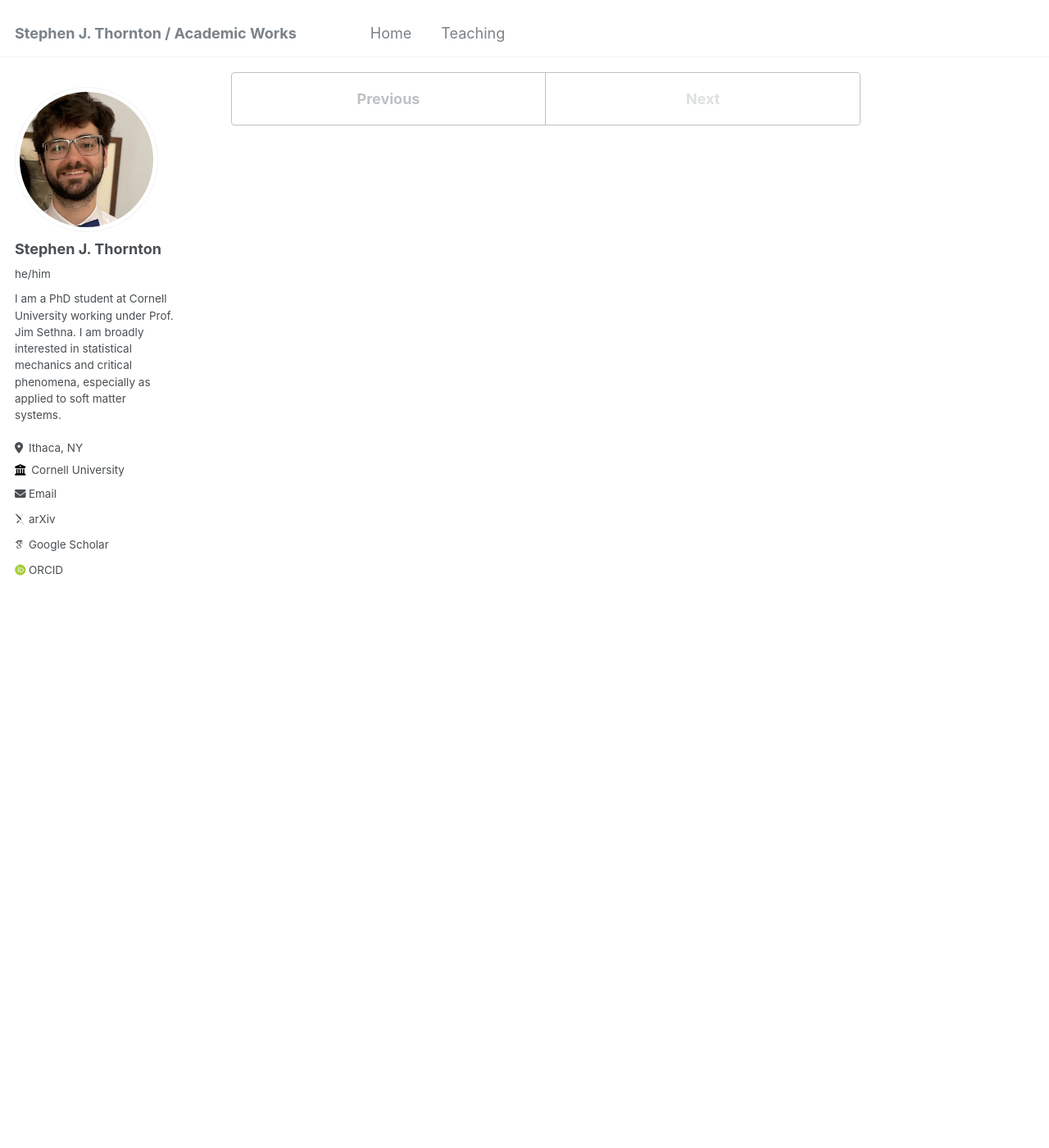
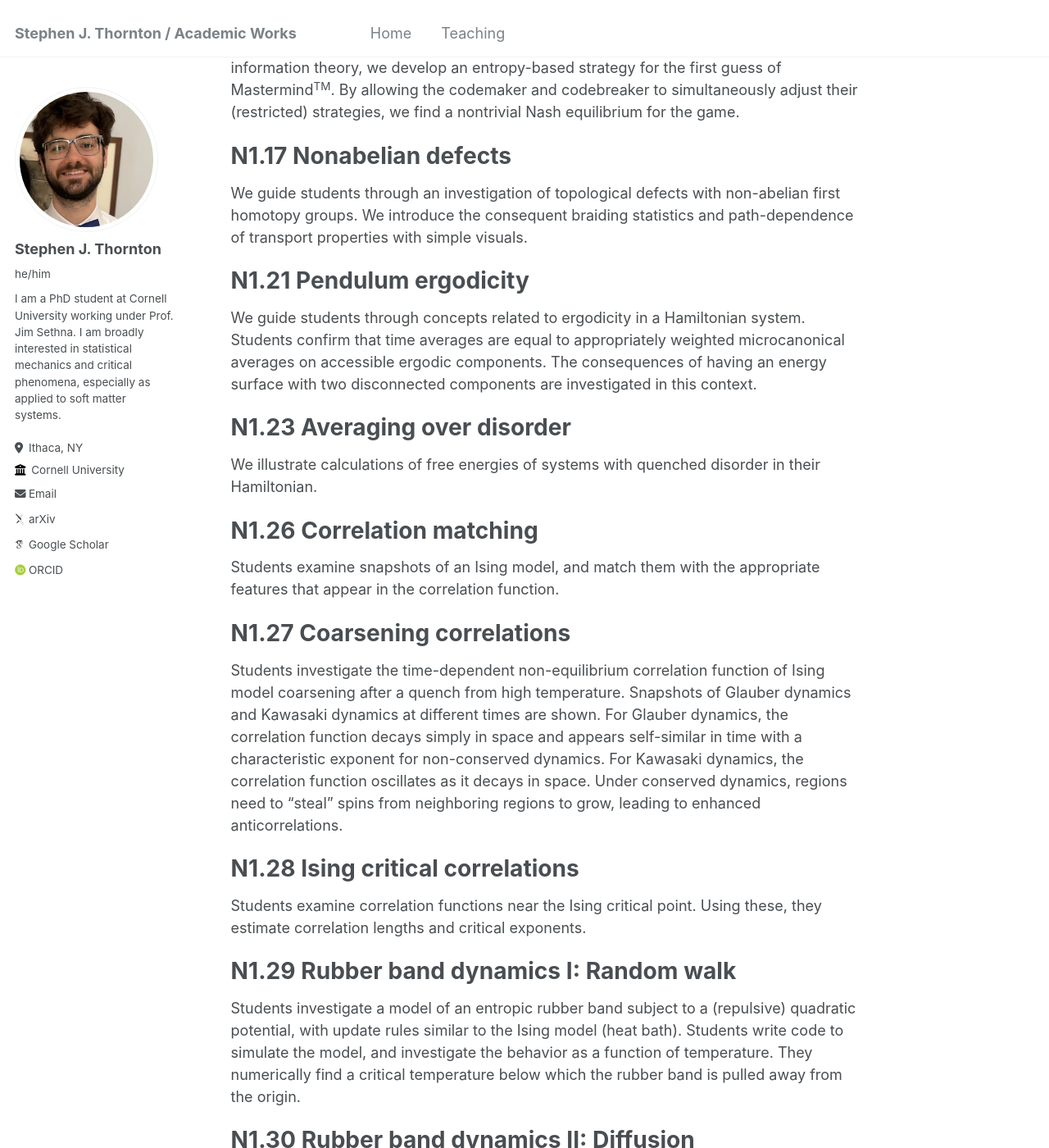
Before and after one commit to stephen-thornton/stephen-thornton.github.io, a Jekyll site: the page built from _teaching/StatMech.md, in a window 1280 px wide and 1400 px high, scrolled down 668 px. Shown: the whole window at 82% size. Built offline with Jekyll 4.4.1, drawn with Linux system fonts in a browser that asks for light colours; some web fonts are replaced; some of the changed text lies outside the part shown.

Commit message:
Update StatMech.md
Descriptions of exercises

```diff
--- a/_teaching/StatMech.md
+++ b/_teaching/StatMech.md
@@ -10,3 +10,36 @@ location: "Ithaca, NY"
 
 ## Spring 2022, Spring 2023, Spring 2024
 Head teaching assistant of the graduate Statistical Mechanics course, taught by Prof. Jim Sethna following his text Entropy, Order Parameters and Complexity (available [here](https://sethna.lassp.cornell.edu/StatMech/)). Covers emergent laws, different statistical mechanical ensembles, free energies, entropy, order parameters and topology, linear response theory, abrupt transitions, and continuous transitions with renormalization group techniques. Assisted students with problems (in flipped-classroom style), held office hours, and crafted numerous exam and homework problems in collaboration with Jim (a subset of the problems that are available [here](https://sethna.lassp.cornell.edu/StatMech/SethnaExercises.pdf)).
+
+# N1.7 Beer and rigidity: Jamming
+We introduce constraint-counting arguments for the determination of rigidity. Students analyze a singular susceptibility and its scaling near a phase transition. This is related to the solid foam formed in the head of a (nicely poured) beer.
+
+# N1.11 Entropy of Matermind<sup>TM</sup>
+Inspired by 3Blue1Brown's [video](https://www.youtube.com/watch?v=v68zYyaEmEA) on understanding good Wordle<sup>TM</sup> guesses using information theory, we develop an entropy-based strategy for the first guess of Mastermind<sup>TM</sup>. By allowing the codemaker and codebreaker to simultaneously adjust their (restricted) strategies, we find a nontrivial Nash equilibrium for the game.
+
+# N1.17 Nonabelian defects
+We guide students through an investigation of topological defects with non-abelian first homotopy groups. We introduce the consequent braiding statistics and path-dependence of transport properties with simple visuals.
+
+# N1.21 Pendulum ergodicity
+We guide students through concepts related to ergodicity in a Hamiltonian system. Students confirm that time averages are equal to appropriately weighted microcanonical averages on accessible ergodic components. The consequences of having an energy surface with two disconnected components are investigated in this context.
+
+# N1.23 Averaging over disorder
+We illustrate calculations of free energies of systems with quenched disorder in their Hamiltonian.
+
+# N1.26 Correlation matching
+Students examine snapshots of an Ising model, and match them with the appropriate features that appear in the correlation function.
+
+# N1.27 Coarsening correlations
+Students investigate the time-dependent non-equilibrium correlation function of Ising model coarsening after a quench from high temperature. Snapshots of Glauber dynamics and Kawasaki dynamics at different times are shown. For Glauber dynamics, the correlation function decays simply in space and appears self-similar in time with a characteristic exponent for non-conserved dynamics. For Kawasaki dynamics, the correlation function oscillates as it decays in space. Under conserved dynamics, regions need to "steal" spins from neighboring regions to grow, leading to enhanced anticorrelations.
+
+# N1.28 Ising critical correlations
+Students examine correlation functions near the Ising critical point. Using these, they estimate correlation lengths and critical exponents.
+
+# N1.29 Rubber band dynamics I: Random walk
+Students investigate a model of an entropic rubber band subject to a (repulsive) quadratic potential, with update rules similar to the Ising model (heat bath). Students write code to simulate the model, and investigate the behavior as a function of temperature. They numerically find a critical temperature below which the rubber band is pulled away from the origin.
+
+# N1.30 Rubber band dynamics II: Diffusion
+Students map their update rules from N1.29 to a diffusion equation. They investigate the behavior of the diffusion equation as a function of the temperature, and show there is a bifurcation in the dynamics at a particular value of the temperature. They compute the distributions of lengths at different temperatures.
+
+# N1.31 Rubber band dynamics III: Free energy and statics
+The model from N1.29 and N1.30 is revealed to be the Ising model with all-to-all couplings, with the length of the band corresponding to the net magnetization. The free energy in the ensemble of fixed force (external field) is used to study equilibrium properties and related to a Landau description. Gradient dynamics and their relationship to heat bath dynamics are investigated.
```
